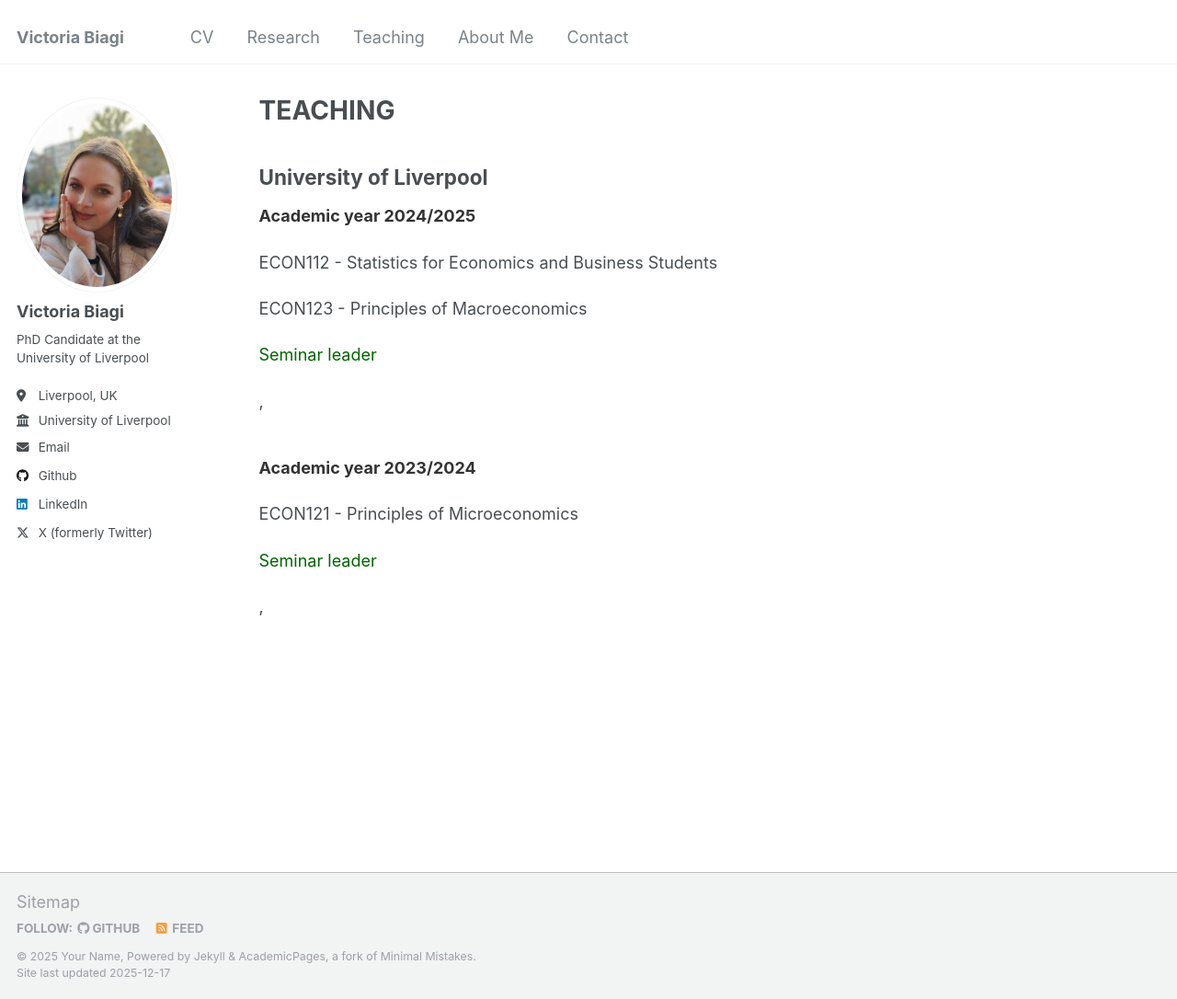
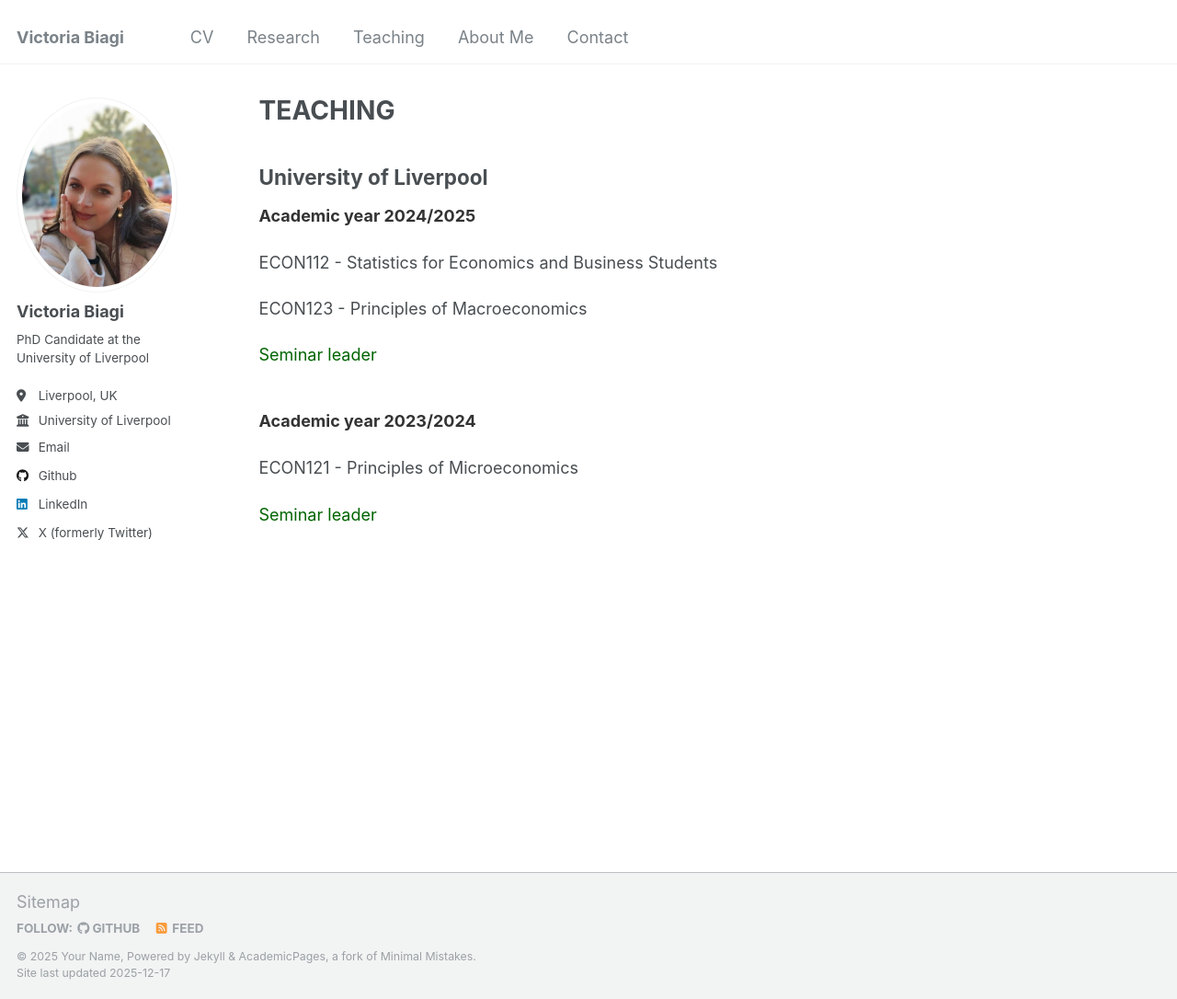
Before and after one commit to victoriabiagi/victoriabiagi.github.io, a Jekyll site: the page built from _pages/teaching.html, in a window 1280 px wide and 1086 px high. Shown: the whole window at 92% size. Built offline with Jekyll 4.4.1, drawn with Linux system fonts in a browser that asks for light colours.

Commit message:
Update archive-single.html

```diff
--- a/_includes/archive-single.html
+++ b/_includes/archive-single.html
@@ -54,10 +54,16 @@
       <p class="page__meta"><i class="fa fa-clock-o" aria-hidden="true"></i> {% include read-time.html %}</p>
     {% endif %}
 
-        {% if post.collection == 'teaching' %}
-          <p> {{ post.type }}, <i>{{ post.venue }}</i> </p>
-      {% elsif post.collection == 'publications' %}
-       {% endif %}
+{% if post.collection == 'teaching' %}
+  {% if post.type or post.venue %}
+  <p>
+    {% if post.type %}{{ post.type }}{% endif %}
+    {% if post.type and post.venue %}, {% endif %}
+    {% if post.venue %}<i>{{ post.venue }}</i>{% endif %}
+  </p>
+  {% endif %}
+{% elsif post.collection == 'publications' %}
+{% endif %}
 
     {% if post.excerpt and site.read_more != 'enabled' %}
     <p class="archive__item-excerpt" itemprop="description">{{ post.excerpt | markdownify }}</p>
```
